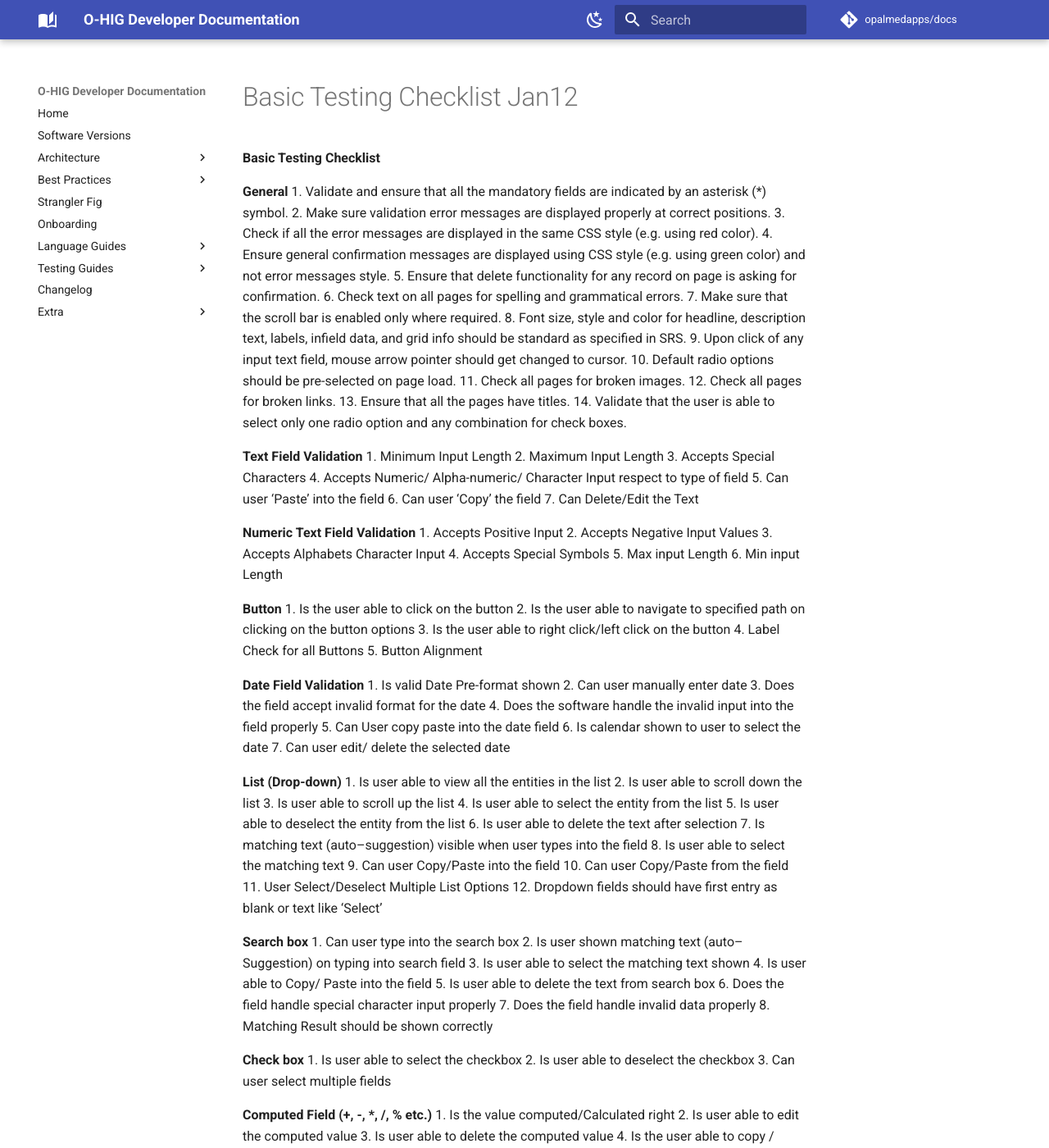
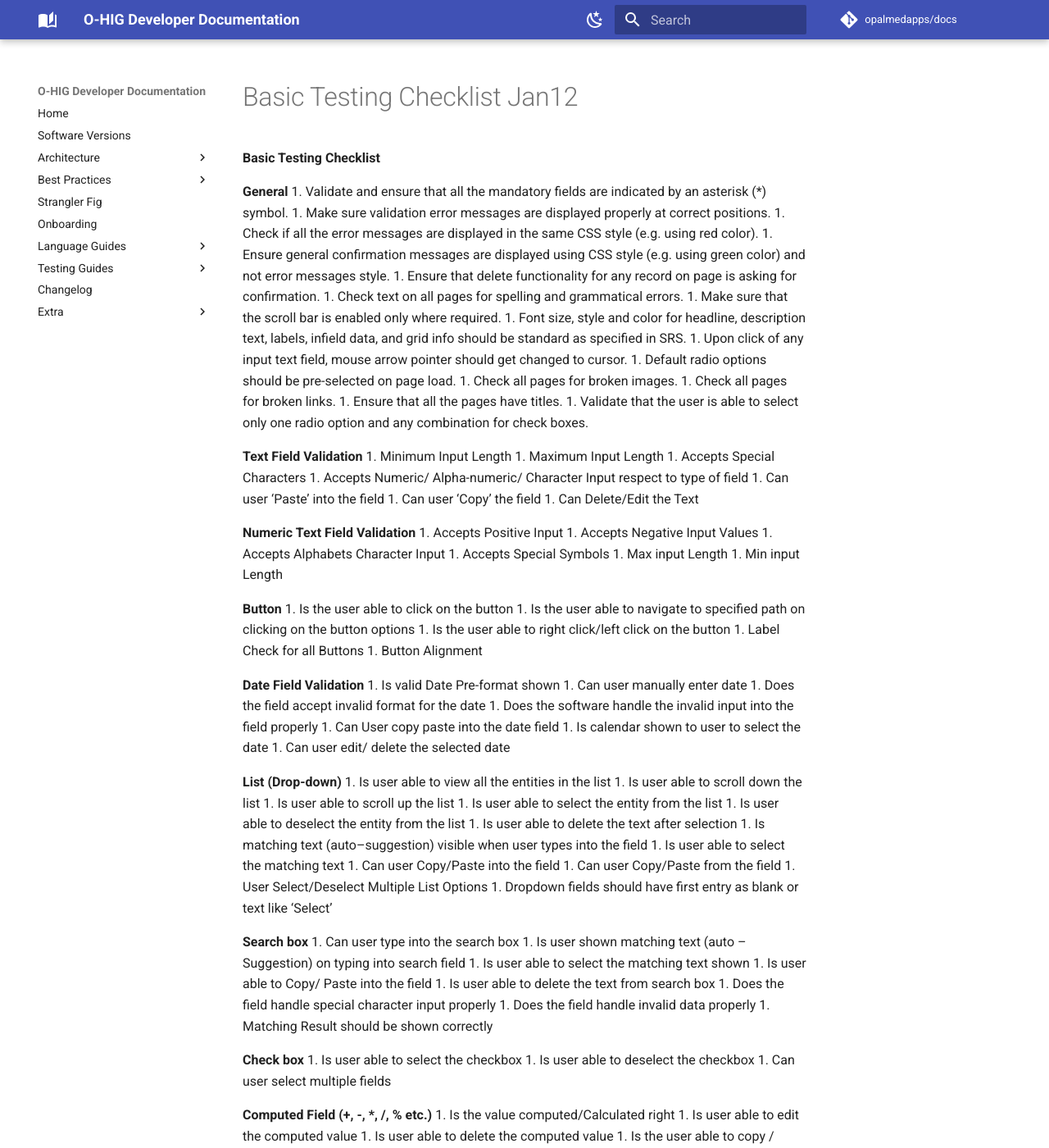
Before and after one commit to opalmedapps/docs, an MkDocs documentation site: the page built from docs/QA/Basic Testing Checklist_Jan12.md, in a window 1280 px wide and 1400 px high. Shown: the whole window at 82% size. Built offline with MkDocs 1.6.1 and Material for MkDocs 9.7.7, drawn with Linux system fonts in a browser that asks for light colours; comment, search, counter and statistics services are not loaded; some of the changed text lies outside the part shown.

```diff
--- a/docs/QA/Basic Testing Checklist_Jan12.md
+++ b/docs/QA/Basic Testing Checklist_Jan12.md
@@ -2,94 +2,94 @@
 
 **General**
 1. Validate and ensure that all the mandatory fields are indicated by an asterisk (\*) symbol.
-2. Make sure validation error messages are displayed properly at correct positions.
-3. Check if all the error messages are displayed in the same CSS style (e.g. using red color).
-4. Ensure general confirmation messages are displayed using CSS style (e.g. using green color) and not error messages style.
-5. Ensure that delete functionality for any record on page is asking for confirmation.
-6. Check text on all pages for spelling and grammatical errors.
-7. Make sure that the scroll bar is enabled only where required.
-8. Font size, style and color for headline, description text, labels, infield data, and grid info should be standard as specified in SRS.
-9. Upon click of any input text field, mouse arrow pointer should get changed to cursor.
-10. Default radio options should be pre-selected on page load.
-11. Check all pages for broken images.
-12. Check all pages for broken links.
-13. Ensure that all the pages have titles.
-14. Validate that the user is able to select only one radio option and any combination for check boxes.
+1. Make sure validation error messages are displayed properly at correct positions.
+1. Check if all the error messages are displayed in the same CSS style (e.g. using red color).
+1. Ensure general confirmation messages are displayed using CSS style (e.g. using green color) and not error messages style.
+1. Ensure that delete functionality for any record on page is asking for confirmation.
+1. Check text on all pages for spelling and grammatical errors.
+1. Make sure that the scroll bar is enabled only where required.
+1. Font size, style and color for headline, description text, labels, infield data, and grid info should be standard as specified in SRS.
+1. Upon click of any input text field, mouse arrow pointer should get changed to cursor.
+1. Default radio options should be pre-selected on page load.
+1. Check all pages for broken images.
+1. Check all pages for broken links.
+1. Ensure that all the pages have titles.
+1. Validate that the user is able to select only one radio option and any combination for check boxes.
 
 **Text Field Validation**
 1. Minimum Input Length
-2. Maximum Input Length
-3. Accepts Special Characters
-4. Accepts Numeric/ Alpha-numeric/ Character Input respect to type of field
-5. Can user ‘Paste’ into the field
-6. Can user ‘Copy’ the field
-7. Can Delete/Edit the Text
+1. Maximum Input Length
+1. Accepts Special Characters
+1. Accepts Numeric/ Alpha-numeric/ Character Input respect to type of field
+1. Can user ‘Paste’ into the field
+1. Can user ‘Copy’ the field
+1. Can Delete/Edit the Text
 
 **Numeric Text Field Validation**
 1. Accepts Positive Input
-2. Accepts Negative Input Values
-3. Accepts Alphabets Character Input
-4. Accepts Special Symbols
-5. Max input Length
-6. Min input Length
+1. Accepts Negative Input Values
+1. Accepts Alphabets Character Input
+1. Accepts Special Symbols
+1. Max input Length
+1. Min input Length
 
 **Button**
 1. Is the user able to click on the button
-2. Is the user able to navigate to specified path on clicking on the button options
-3. Is the user able to right click/left click on the button
-4. Label Check for all Buttons
-5. Button Alignment
+1. Is the user able to navigate to specified path on clicking on the button options
+1. Is the user able to right click/left click on the button
+1. Label Check for all Buttons
+1. Button Alignment
 
 **Date Field Validation**
 1. Is valid Date Pre-format shown
-2. Can user manually enter date
-3. Does the field accept invalid format for the date
-4. Does the software handle the invalid input into the field properly
-5. Can User copy paste into the date field
-6. Is calendar shown to user to select the date
-7. Can user edit/ delete the selected date
+1. Can user manually enter date
+1. Does the field accept invalid format for the date
+1. Does the software handle the invalid input into the field properly
+1. Can User copy paste into the date field
+1. Is calendar shown to user to select the date
+1. Can user edit/ delete the selected date
 
 **List (Drop-down)**
 1. Is user able to view all the entities in the list
-2. Is user able to scroll down the list
-3. Is user able to scroll up the list
-4. Is user able to select the entity from the list
-5. Is user able to deselect the entity from the list
-6. Is user able to delete the text after selection
-7. Is matching text (auto–suggestion) visible when user types into the field
-8. Is user able to select the matching text
-9. Can user Copy/Paste into the field
-10. Can user Copy/Paste from the field
-11. User Select/Deselect Multiple List Options
-12. Dropdown fields should have first entry as blank or text like ‘Select’
+1. Is user able to scroll down the list
+1. Is user able to scroll up the list
+1. Is user able to select the entity from the list
+1. Is user able to deselect the entity from the list
+1. Is user able to delete the text after selection
+1. Is matching text (auto–suggestion) visible when user types into the field
+1. Is user able to select the matching text
+1. Can user Copy/Paste into the field
+1. Can user Copy/Paste from the field
+1. User Select/Deselect Multiple List Options
+1. Dropdown fields should have first entry as blank or text like ‘Select’
 
 **Search box**
 1. Can user type into the search box
-2. Is user shown matching text (auto–Suggestion) on typing into search field
-3. Is user able to select the matching text shown
-4. Is user able to Copy/ Paste into the field
-5. Is user able to delete the text from search box
-6. Does the field handle special character input properly
-7. Does the field handle invalid data properly
-8. Matching Result should be shown correctly
+1. Is user shown matching text (auto – Suggestion) on typing into search field
+1. Is user able to select the matching text shown
+1. Is user able to Copy/ Paste into the field
+1. Is user able to delete the text from search box
+1. Does the field handle special character input properly
+1. Does the field handle invalid data properly
+1. Matching Result should be shown correctly
 
 **Check box**
 1. Is user able to select the checkbox
-2. Is user able to deselect the checkbox
-3. Can user select multiple fields
+1. Is user able to deselect the checkbox
+1. Can user select multiple fields
 
 **Computed Field (+, -, \*, /, % etc.)**
 1. Is the value computed/Calculated right
-2. Is user able to edit the computed value
-3. Is user able to delete the computed value
-4. Is the user able to copy / paste into the field
+1. Is user able to edit the computed value
+1. Is user able to delete the computed value
+1. Is the user able to copy / paste into the field
 
 **File Upload Button**
 1. File Explorer Window should ‘open’ on clicking the File Name button
-2. Is the user able to view all the files in the file explorer window
-3. Is the user able to select the file
-4. Is the user able to upload the file
-5. Is the uploaded file viewable
-6. Does the software handle Invalid file format uploaded properly
-7. File size to be confirmed.
-8. Maximum number of Files to upload.
+1. Is the user able to view all the files in the file explorer window
+1. Is the user able to select the file
+1. Is the user able to upload the file
+1. Is the uploaded file viewable
+1. Does the software handle Invalid file format uploaded properly
+1. File size to be confirmed.
+1. Maximum number of Files to upload.
```
Also changed, not shown: 2 other files.
